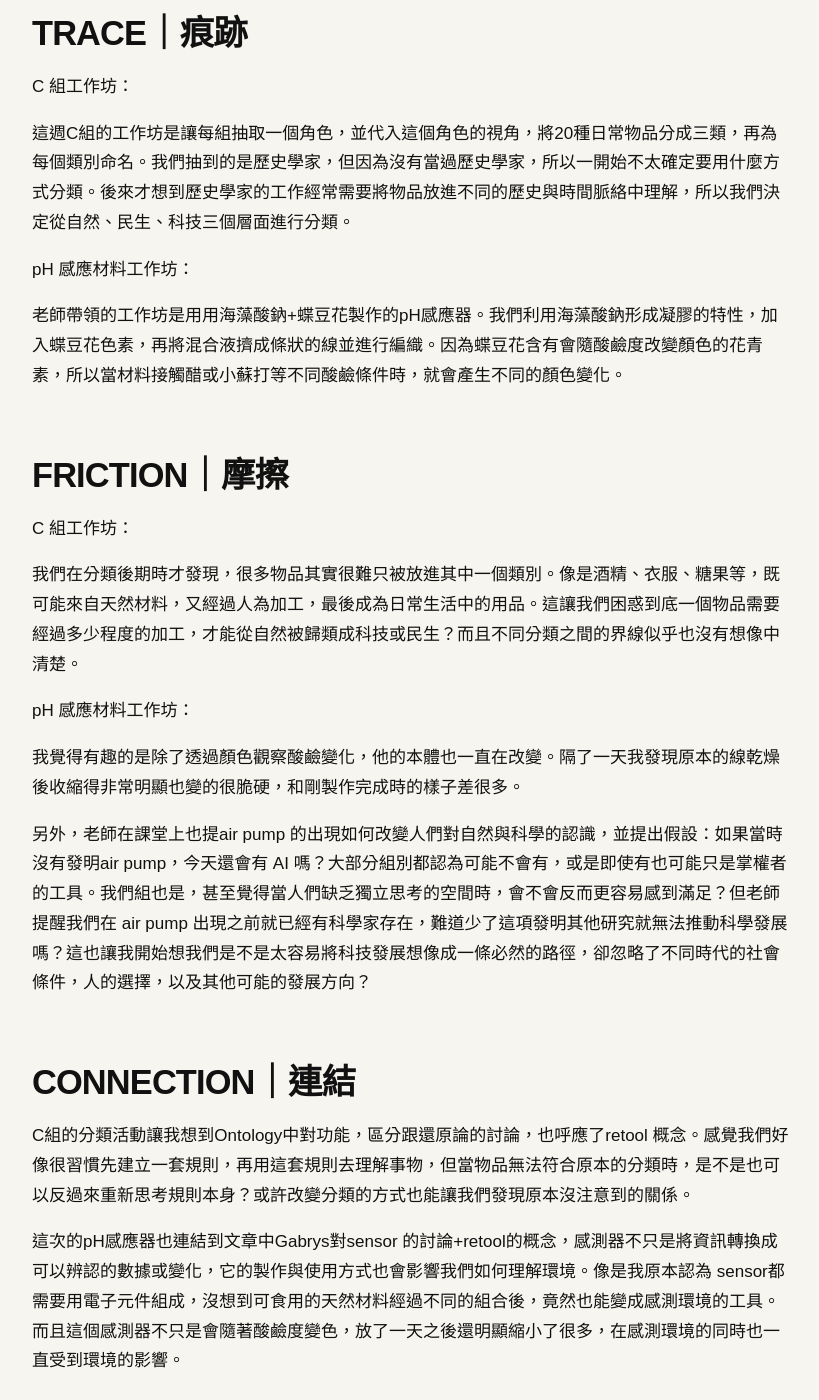
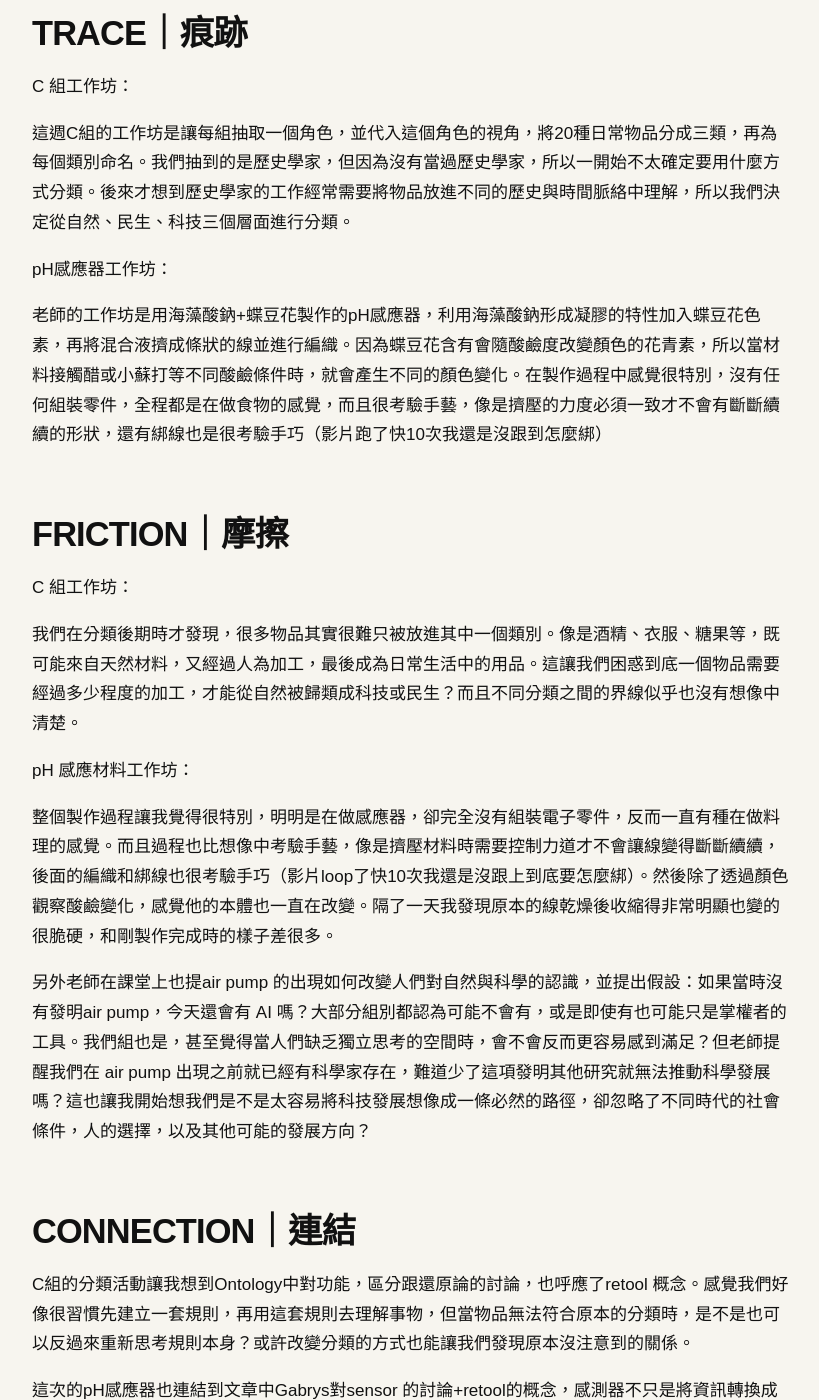
Before and after one commit to yychan27/fieldworkarchive, a Jekyll site: the page built from weeks/week-05.md, in a window 1280 px wide and 1400 px high, scrolled down 525 px. Shown: the whole window, without its empty margins (48-867 px from the left). Built offline with Jekyll 4.4.1, drawn with Linux system fonts in a browser that asks for light colours; some of the changed text lies outside the part shown.

Commit message:
Update week-05.md

```diff
--- a/weeks/week-05.md
+++ b/weeks/week-05.md
@@ -15,9 +15,9 @@ C 組工作坊：
 
 這週C組的工作坊是讓每組抽取一個角色，並代入這個角色的視角，將20種日常物品分成三類，再為每個類別命名。我們抽到的是歷史學家，但因為沒有當過歷史學家，所以一開始不太確定要用什麼方式分類。後來才想到歷史學家的工作經常需要將物品放進不同的歷史與時間脈絡中理解，所以我們決定從自然、民生、科技三個層面進行分類。
 
-pH 感應材料工作坊：
+pH感應器工作坊：
 
-老師帶領的工作坊是用用海藻酸鈉+蝶豆花製作的pH感應器。我們利用海藻酸鈉形成凝膠的特性，加入蝶豆花色素，再將混合液擠成條狀的線並進行編織。因為蝶豆花含有會隨酸鹼度改變顏色的花青素，所以當材料接觸醋或小蘇打等不同酸鹼條件時，就會產生不同的顏色變化。
+老師的工作坊是用海藻酸鈉+蝶豆花製作的pH感應器，利用海藻酸鈉形成凝膠的特性加入蝶豆花色素，再將混合液擠成條狀的線並進行編織。因為蝶豆花含有會隨酸鹼度改變顏色的花青素，所以當材料接觸醋或小蘇打等不同酸鹼條件時，就會產生不同的顏色變化。在製作過程中感覺很特別，沒有任何組裝零件，全程都是在做食物的感覺，而且很考驗手藝，像是擠壓的力度必須一致才不會有斷斷續續的形狀，還有綁線也是很考驗手巧（影片跑了快10次我還是沒跟到怎麼綁）
 
 ## FRICTION｜摩擦
 
@@ -27,16 +27,16 @@ C 組工作坊：
 
 pH 感應材料工作坊：
 
-我覺得有趣的是除了透過顏色觀察酸鹼變化，他的本體也一直在改變。隔了一天我發現原本的線乾燥後收縮得非常明顯也變的很脆硬，和剛製作完成時的樣子差很多。
+整個製作過程讓我覺得很特別，明明是在做感應器，卻完全沒有組裝電子零件，反而一直有種在做料理的感覺。而且過程也比想像中考驗手藝，像是擠壓材料時需要控制力道才不會讓線變得斷斷續續，後面的編織和綁線也很考驗手巧（影片loop了快10次我還是沒跟上到底要怎麼綁）。然後除了透過顏色觀察酸鹼變化，感覺他的本體也一直在改變。隔了一天我發現原本的線乾燥後收縮得非常明顯也變的很脆硬，和剛製作完成時的樣子差很多。
 
-另外，老師在課堂上也提air pump 的出現如何改變人們對自然與科學的認識，並提出假設：如果當時沒有發明air pump，今天還會有 AI 嗎？大部分組別都認為可能不會有，或是即使有也可能只是掌權者的工具。我們組也是，甚至覺得當人們缺乏獨立思考的空間時，會不會反而更容易感到滿足？但老師提醒我們在 air pump 出現之前就已經有科學家存在，難道少了這項發明其他研究就無法推動科學發展嗎？這也讓我開始想我們是不是太容易將科技發展想像成一條必然的路徑，卻忽略了不同時代的社會條件，人的選擇，以及其他可能的發展方向？
+另外老師在課堂上也提air pump 的出現如何改變人們對自然與科學的認識，並提出假設：如果當時沒有發明air pump，今天還會有 AI 嗎？大部分組別都認為可能不會有，或是即使有也可能只是掌權者的工具。我們組也是，甚至覺得當人們缺乏獨立思考的空間時，會不會反而更容易感到滿足？但老師提醒我們在 air pump 出現之前就已經有科學家存在，難道少了這項發明其他研究就無法推動科學發展嗎？這也讓我開始想我們是不是太容易將科技發展想像成一條必然的路徑，卻忽略了不同時代的社會條件，人的選擇，以及其他可能的發展方向？
 
 
 ## CONNECTION｜連結
 
 C組的分類活動讓我想到Ontology中對功能，區分跟還原論的討論，也呼應了retool 概念。感覺我們好像很習慣先建立一套規則，再用這套規則去理解事物，但當物品無法符合原本的分類時，是不是也可以反過來重新思考規則本身？或許改變分類的方式也能讓我們發現原本沒注意到的關係。
 
-這次的pH感應器也連結到文章中Gabrys對sensor 的討論+retool的概念，感測器不只是將資訊轉換成可以辨認的數據或變化，它的製作與使用方式也會影響我們如何理解環境。像是我原本認為 sensor都需要用電子元件組成，沒想到可食用的天然材料經過不同的組合後，竟然也能變成感測環境的工具。而且這個感測器不只是會隨著酸鹼度變色，放了一天之後還明顯縮小了很多，在感測環境的同時也一直受到環境的影響。
+這次的pH感應器也連結到文章中Gabrys對sensor 的討論+retool的概念，感測器不只是將資訊轉換成可以辨認的數據或變化，它的製作與使用方式也會影響我們如何理解環境。像是我原本認為sensor 都需要用電子元件組成，沒想到可食用的天然材料經過不同的組合後，竟然也能變成感測環境的工具。而且這個感測器不只是會隨著酸鹼度變色，放了一天之後還明顯縮小了很多，在感測環境的同時也一直受到環境的影響。
 
 
 
```
